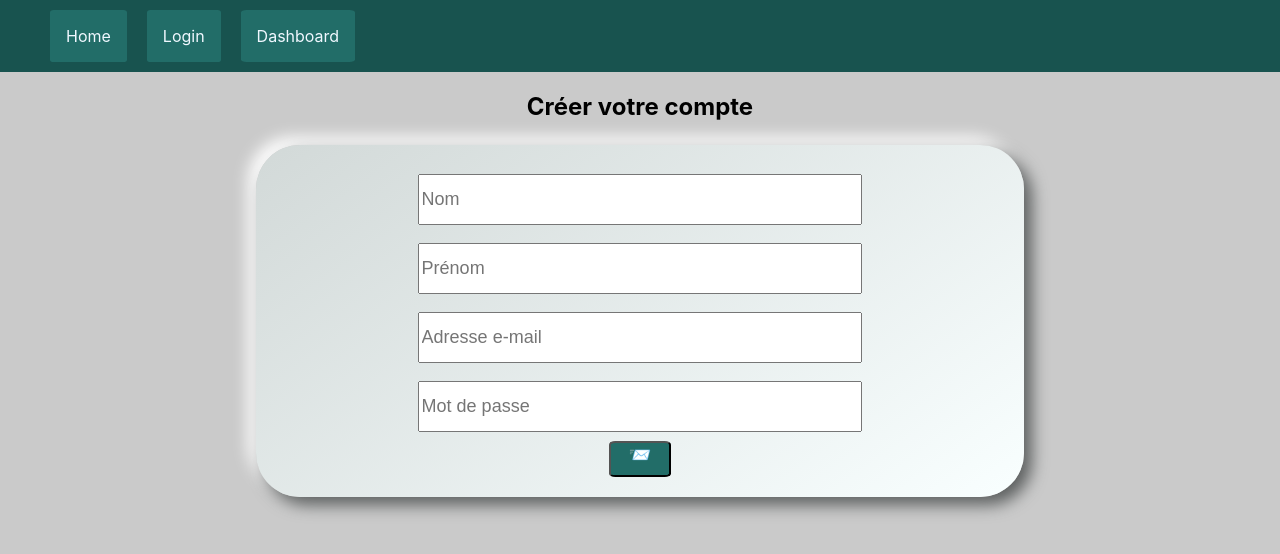
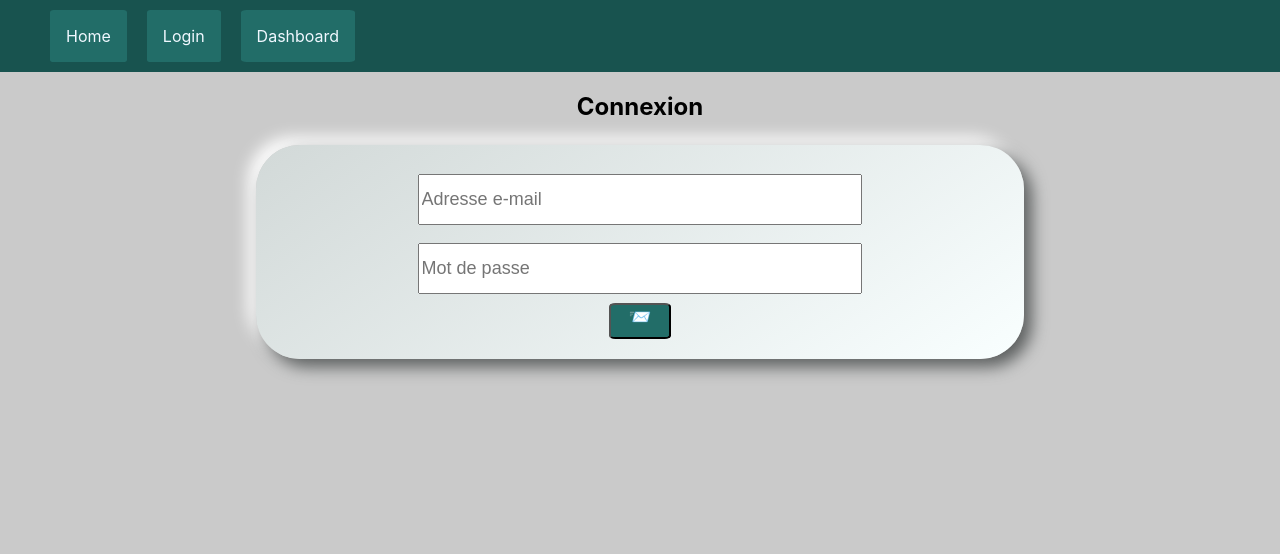
Before and after one commit to Bricevsc/TitanicDataFront, a React (Create React App) app: page / in a window 1280 px wide. Shown: the top 554 px of the page. Built offline with nearby package versions, Linux system fonts and the light colour scheme.

Commit message:
✨ add login form

```diff
--- a/src/App.js
+++ b/src/App.js
@@ -1,10 +1,10 @@
 import "./App.css";
-import FormRegister from "./components/FormRegister";
+import FormLogin from "./components/FormLogin";
 
 function App() {
   return (
     <div className="App">
-      <FormRegister />
+      <FormLogin />
     </div>
   );
 }
--- /dev/null
+++ b/src/components/FormLogin.jsx
@@ -0,0 +1,66 @@
+import React, { useState } from "react";
+import axios from "axios";
+
+const FormLogin = () => {
+  const [email, setEmail] = useState("");
+  const [password, setPassword] = useState("");
+
+  //   const sendForm = () => {
+  //     axios({
+  //       method: "post",
+  //       url: `http://localhost:8000/titanic/users`,
+  //       withCredentials: true,
+  //       data: {
+  //         email,
+  //         password,
+  //       },
+  //     });
+  //   };
+
+  //   const clearForm = () => {
+  //   setEmail(""), setPassword("");
+  //   };
+  const submit = () => {
+    if (!email || !password) {
+      alert("veuillez renseigner email et message");
+    } else {
+      try {
+        // sendForm();
+        // clearForm();
+        alert("vous êtes connecté");
+      } catch (error) {
+        alert(`le formulaire ne s'est pas envoyé.` + error);
+      }
+    }
+  };
+  return (
+    <div id="formlogin">
+        <h2>Connexion</h2>
+      <form method="POST">
+        <div class="formlogin">
+          <input
+            type="email"
+            placeholder="Adresse e-mail"
+            name="email"
+            id="email"
+            onChange={(e) => setEmail(e.target.value)}
+            required
+            autocomplete="off"
+          />
+          <input
+            type="password"
+            placeholder="Mot de passe"
+            name="password"
+            value={password}
+            onChange={(e) => setPassword(e.target.value)}
+            required
+            autocomplete="off"
+          />
+          <button className="sendbutton">📨</button>
+          {/* onClick={submit} */}
+        </div>
+      </form>
+    </div>
+  );
+};
+export default FormLogin;
--- a/src/index.css
+++ b/src/index.css
@@ -34,7 +34,7 @@ code {
   font-family: source-code-pro, Menlo, Monaco, Consolas, "Courier New",
     monospace;
 }
-.formregister {
+.formregister, .formlogin {
   display: flex;
   align-items: center;
   flex-direction: column;
@@ -45,14 +45,14 @@ code {
   background: linear-gradient(145deg, #d2d9d8, #f9ffff);
   box-shadow: 8px 8px 16px #5d6060, -8px -8px 16px #ffffff;
 }
-.formregister input {
+.formregister input , .formlogin input{
   text-align: left;
   width: 60%;
   margin: 0.5em;
   height: 2.5em;
   font-size: large;
 }
-.formregister button {
+.formregister button, .formlogin button{
   text-decoration: none;
   list-style: none;
   font-size: large;
```
